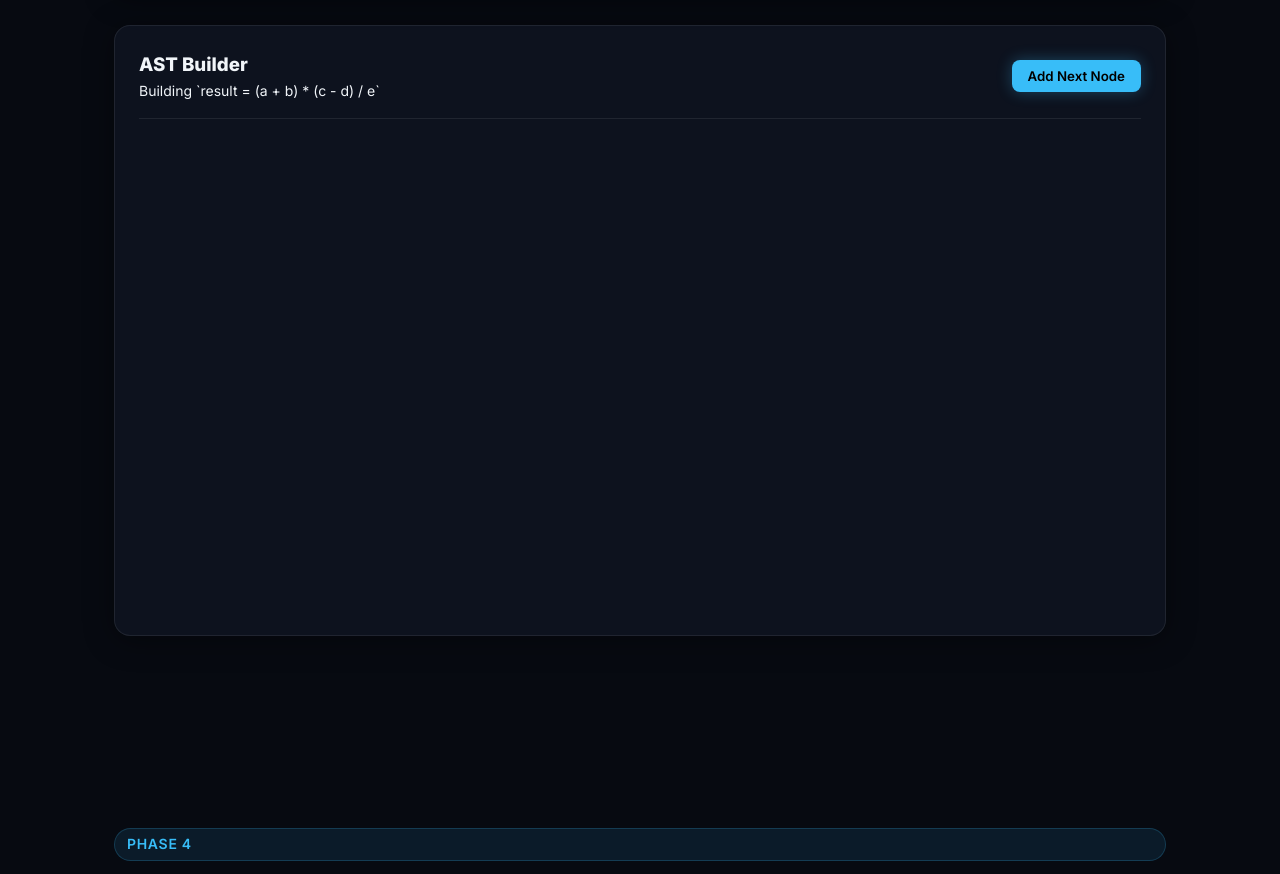
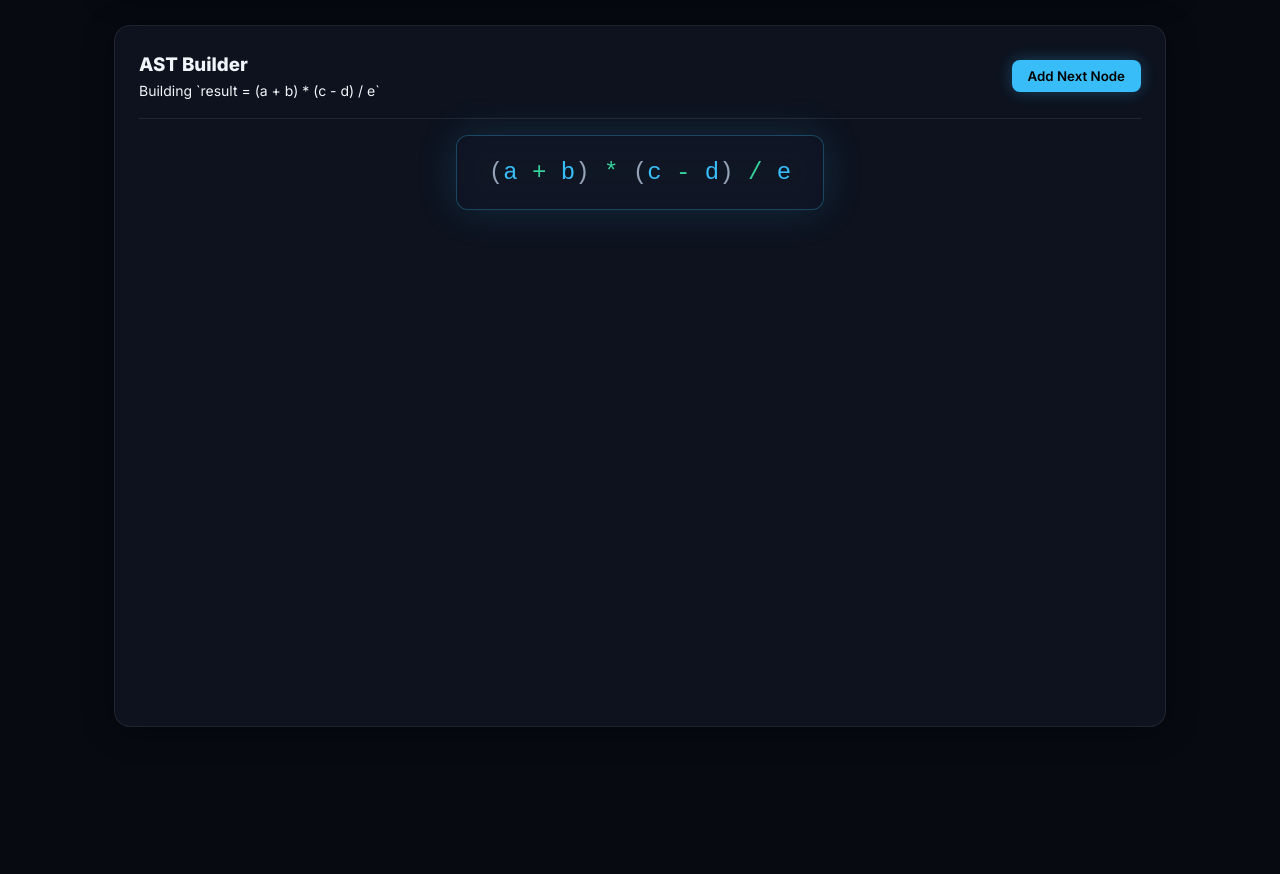
Before and after one commit to NamanBordia/Mini-Compiler-for-Simple-Calculator, a plain HTML site: page index.html in a window 1280 px wide. Shown: the part 4380-5254 px from the top of the page. Drawn offline with Linux system fonts and the light colour scheme.

Commit message:
Update AST builder to show the target expression cleanly

```diff
--- a/index.html
+++ b/index.html
@@ -216,6 +216,12 @@
                     </div>
                 </div>
 
+                <div style="text-align: center;" class="mt-4">
+                    <div class="code-showcase glass text-center" style="padding: 1rem 2rem; display: inline-block;">
+                        <code><span class="punc">(</span><span class="var">a</span> <span class="op">+</span> <span class="var">b</span><span class="punc">)</span> <span class="op">*</span> <span class="punc">(</span><span class="var">c</span> <span class="op">-</span> <span class="var">d</span><span class="punc">)</span> <span class="op">/</span> <span class="var">e</span></code>
+                    </div>
+                </div>
+
                 <div class="tree-container custom-scrollbar">
                     <div class="tree">
                         <ul id="ast-root">
```
